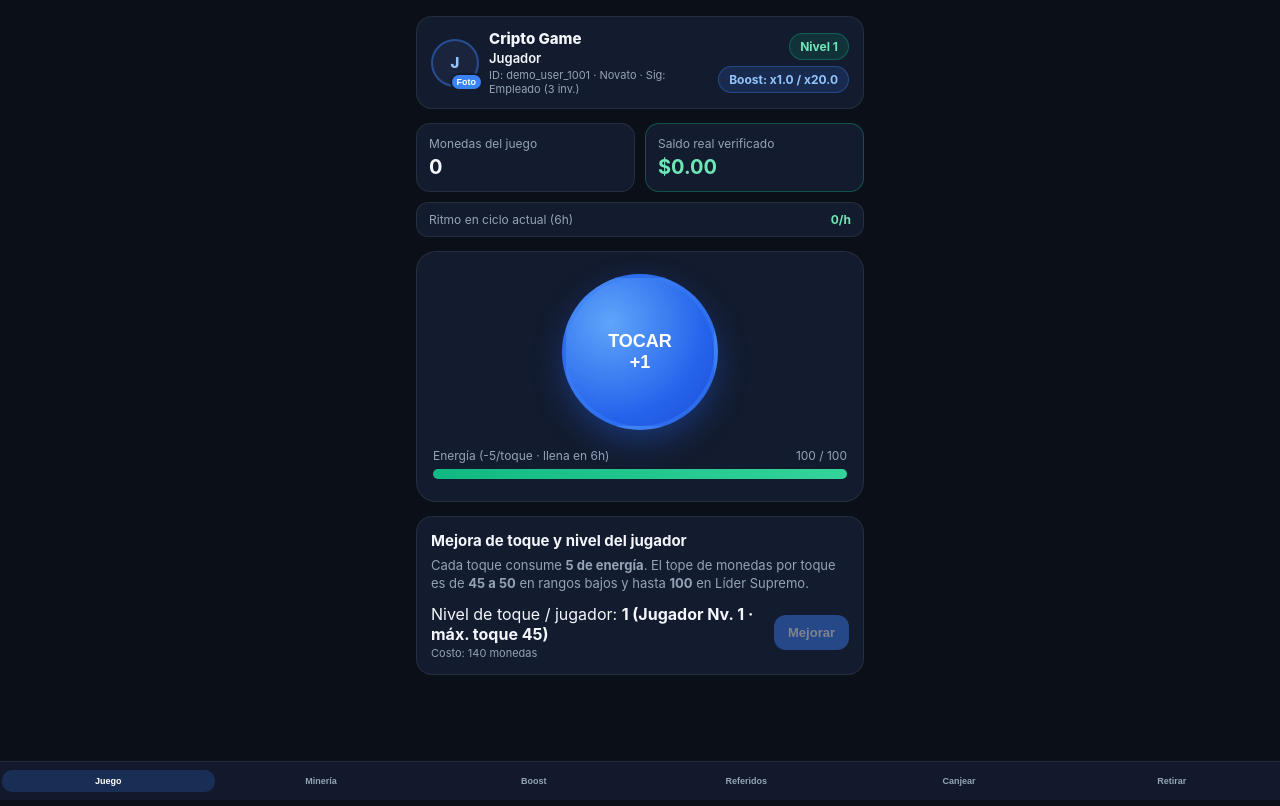
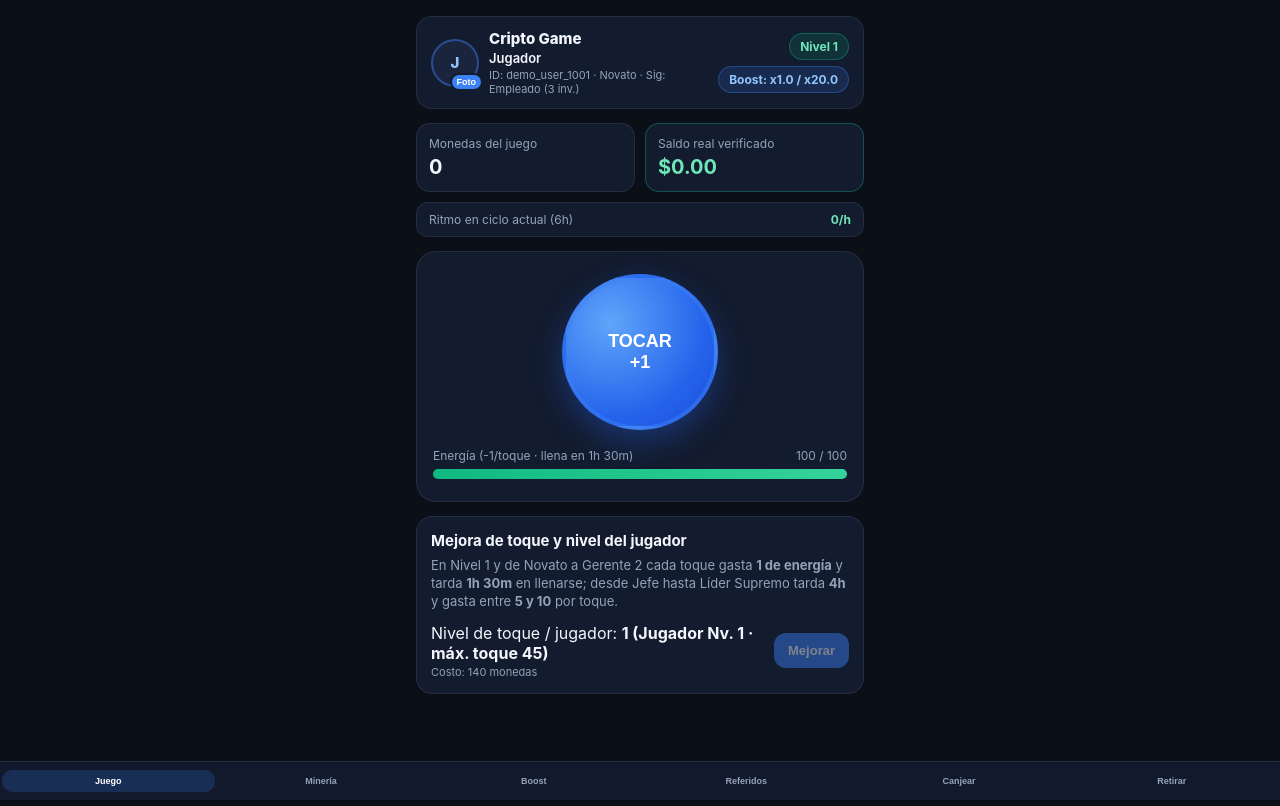
Before and after one commit to carlosmanueldelarosa010-afk/telegram_juego, a plain HTML site: page index.html in a window 1280 px wide. Drawn offline with Linux system fonts and the light colour scheme; no server answers.

Commit message:
Update energy cost and refill mechanics

```diff
--- a/index.html
+++ b/index.html
@@ -475,7 +475,7 @@
         </div>
         <div class="energy-wrap">
           <div class="energy-top">
-            <span id="energy-regen-label">Energía (-5 por toque · llena en 6h)</span>
+            <span id="energy-regen-label">Energía (-1/toque · llena en 1h 30m)</span>
             <span id="energy-text">100 / 100</span>
           </div>
           <div class="bar-bg">
@@ -486,7 +486,7 @@
 
       <div class="card">
         <div class="card-title">Mejora de toque y nivel del jugador</div>
-        <div class="card-desc">Cada toque consume <strong>5 de energía</strong>. El tope de monedas por toque es de <strong>45 a 50</strong> en rangos bajos y hasta <strong>100</strong> en Líder Supremo.</div>
+        <div class="card-desc">En Nivel 1 y de Novato a Gerente 2 cada toque gasta <strong>1 de energía</strong> y tarda <strong>1h 30m</strong> en llenarse; desde Jefe hasta Líder Supremo tarda <strong>4h</strong> y gasta entre <strong>5 y 10</strong> por toque.</div>
         <div class="row-between">
           <div>
             <div>Nivel de toque / jugador: <strong id="tap-lvl">1</strong></div>
@@ -965,26 +965,25 @@
     };
 
     const MAX_TOTAL_BOOST_CAP = 20.0;
-    const ENERGY_COST_PER_TAP = 5;
-    const ENERGY_FULL_REFILL_SECONDS = 6 * 3600; // 6 horas para llenar la energía
-
-    // maxTapCoins: 45-50 en rangos bajos, subiendo hasta 100 en Líder Supremo
+
+    // Novato a Gerente 2: llena en 1h 30m (5400s) y gasta 1 de energía por toque
+    // Jefe a Líder Supremo: llena en 4h (14400s) y gasta entre 5 y 10 de energía por toque
     const REFERRAL_RANKS = [
-      { minInvites: 0,   name: "Novato",        maxTapCoins: 45,  boostBonus: 0.0, energyBonus: 0,    rankCoinsBonus: 0,    maxBuyBoost: 5.0,  rigLimits: { rig_1: 1, rig_2: 1, rig_3: 1 } },
-      { minInvites: 3,   name: "Empleado",      maxTapCoins: 48,  boostBonus: 0.2, energyBonus: 100,  rankCoinsBonus: 100,  maxBuyBoost: 7.0,  rigLimits: { rig_1: 1, rig_2: 1, rig_3: 1 } },
-      { minInvites: 8,   name: "Gerente 1",     maxTapCoins: 50,  boostBonus: 0.5, energyBonus: 250,  rankCoinsBonus: 250,  maxBuyBoost: 9.0,  rigLimits: { rig_1: 2, rig_2: 1, rig_3: 1 } },
-      { minInvites: 15,  name: "Gerente 2",     maxTapCoins: 58,  boostBonus: 0.8, energyBonus: 450,  rankCoinsBonus: 500,  maxBuyBoost: 11.0, rigLimits: { rig_1: 2, rig_2: 2, rig_3: 1 } },
-      { minInvites: 25,  name: "Jefe",          maxTapCoins: 68,  boostBonus: 1.2, energyBonus: 700,  rankCoinsBonus: 900,  maxBuyBoost: 13.5, rigLimits: { rig_1: 2, rig_2: 2, rig_3: 2 } },
-      { minInvites: 40,  name: "Líder",         maxTapCoins: 78,  boostBonus: 1.6, energyBonus: 1000, rankCoinsBonus: 1500, maxBuyBoost: 16.0, rigLimits: { rig_1: 3, rig_2: 2, rig_3: 2 } },
-      { minInvites: 65,  name: "Profesional",   maxTapCoins: 88,  boostBonus: 2.2, energyBonus: 1400, rankCoinsBonus: 2500, maxBuyBoost: 18.0, rigLimits: { rig_1: 3, rig_2: 3, rig_3: 2 } },
-      { minInvites: 100, name: "Líder Supremo", maxTapCoins: 100, boostBonus: 3.5, energyBonus: 1900, rankCoinsBonus: 5000, maxBuyBoost: 20.0, rigLimits: { rig_1: 3, rig_2: 3, rig_3: 3 } }
+      { minInvites: 0,   name: "Novato",        maxTapCoins: 45,  refillSeconds: 5400,  tapEnergyCost: 1,  boostBonus: 0.0, energyBonus: 0,    rankCoinsBonus: 0,    maxBuyBoost: 5.0,  rigLimits: { rig_1: 1, rig_2: 1, rig_3: 1 } },
+      { minInvites: 3,   name: "Empleado",      maxTapCoins: 48,  refillSeconds: 5400,  tapEnergyCost: 1,  boostBonus: 0.2, energyBonus: 100,  rankCoinsBonus: 100,  maxBuyBoost: 7.0,  rigLimits: { rig_1: 1, rig_2: 1, rig_3: 1 } },
+      { minInvites: 8,   name: "Gerente 1",     maxTapCoins: 50,  refillSeconds: 5400,  tapEnergyCost: 1,  boostBonus: 0.5, energyBonus: 250,  rankCoinsBonus: 250,  maxBuyBoost: 9.0,  rigLimits: { rig_1: 2, rig_2: 1, rig_3: 1 } },
+      { minInvites: 15,  name: "Gerente 2",     maxTapCoins: 58,  refillSeconds: 5400,  tapEnergyCost: 1,  boostBonus: 0.8, energyBonus: 450,  rankCoinsBonus: 500,  maxBuyBoost: 11.0, rigLimits: { rig_1: 2, rig_2: 2, rig_3: 1 } },
+      { minInvites: 25,  name: "Jefe",          maxTapCoins: 68,  refillSeconds: 14400, tapEnergyCost: 5,  boostBonus: 1.2, energyBonus: 700,  rankCoinsBonus: 900,  maxBuyBoost: 13.5, rigLimits: { rig_1: 2, rig_2: 2, rig_3: 2 } },
+      { minInvites: 40,  name: "Líder",         maxTapCoins: 78,  refillSeconds: 14400, tapEnergyCost: 7,  boostBonus: 1.6, energyBonus: 1000, rankCoinsBonus: 1500, maxBuyBoost: 16.0, rigLimits: { rig_1: 3, rig_2: 2, rig_3: 2 } },
+      { minInvites: 65,  name: "Profesional",   maxTapCoins: 88,  refillSeconds: 14400, tapEnergyCost: 8,  boostBonus: 2.2, energyBonus: 1400, rankCoinsBonus: 2500, maxBuyBoost: 18.0, rigLimits: { rig_1: 3, rig_2: 3, rig_3: 2 } },
+      { minInvites: 100, name: "Líder Supremo", maxTapCoins: 100, refillSeconds: 14400, tapEnergyCost: 10, boostBonus: 3.5, energyBonus: 1900, rankCoinsBonus: 5000, maxBuyBoost: 20.0, rigLimits: { rig_1: 3, rig_2: 3, rig_3: 3 } }
     ];
 
     const MIN_REDEEM_LEVEL = 12;
     const REQUIRED_LEVEL_FOR_BOOST = 12;
     const MIN_WITHDRAW_USDT = 10;
     const CYCLE_DURATION_SECONDS = 6 * 3600;
-    const STORAGE_KEY = "tg_mini_game_client_cache_v8";
+    const STORAGE_KEY = "tg_mini_game_client_cache_v9";
 
     const RIGS_CATALOG = [
       { id: "rig_1", name: "Rig Básico",   singleCycleCoins: 900,  tripleCycleCoins: 2800,  baseCost: 1100, costStep: 950,  maxCost: 7500,  maxCap: 3 },
@@ -1156,6 +1155,24 @@
       return idx >= 0 && idx < REFERRAL_RANKS.length - 1 ? REFERRAL_RANKS[idx + 1] : null;
     }
 
+    function getRefillDurationSeconds() {
+      // En Nivel 1 o en rangos Novato hasta Gerente 2: 1 hora 30 minutos (5400s)
+      if (getPlayerLevel() <= 1) return 5400;
+      const rank = getCurrentReferralRank();
+      return Number(rank.refillSeconds) || 5400;
+    }
+
+    function getTapEnergyCost() {
+      // En Nivel 1 o en rangos Novato hasta Gerente 2: 1 de energía por toque
+      if (getPlayerLevel() <= 1) return 1;
+      const rank = getCurrentReferralRank();
+      return Math.max(1, Math.min(10, Number(rank.tapEnergyCost) || 1));
+    }
+
+    function formatRefillLabel(sec) {
+      return sec >= 14400 ? "4h" : "1h 30m";
+    }
+
     function getMaxPurchasableBoost() {
       const rank = getCurrentReferralRank();
       const cap = typeof rank.maxBuyBoost === "number" ? rank.maxBuyBoost : 5.0;
@@ -1226,9 +1243,8 @@
       return refsOk && fundedOk;
     }
 
-    // Llenado completo en 6 horas (21,600 segundos)
     function getEnergyRegenPerSec() {
-      return (state.maxEnergy || 100) / ENERGY_FULL_REFILL_SECONDS;
+      return (state.maxEnergy || 100) / getRefillDurationSeconds();
     }
 
     function syncRankAndBoostBenefits() {
@@ -1275,7 +1291,7 @@
       if (elapsedSec >= 1) {
         if (state.energy < state.maxEnergy) {
           const regen = getEnergyRegenPerSec() * elapsedSec;
-          if (regen >= 0.05) {
+          if (regen >= 0.01) {
             state.energy = Math.min(state.maxEnergy, Number((state.energy + regen).toFixed(4)));
             state.lastTick = now;
           }
@@ -1454,7 +1470,6 @@
       return Math.floor(140 * Math.pow(2.35, getEffectiveTapLevel() - 1));
     }
 
-    // 45-50 en rangos bajos, hasta 100 en Líder Supremo
     function getTapGain() {
       const rank = getCurrentReferralRank();
       const capByRank = Number(rank.maxTapCoins) || 45;
@@ -2026,7 +2041,7 @@
 
       document.getElementById("current-rank-summary").textContent =
         `Rango actual: ${rank.name} (${count} invitados verificados) · ${nextRankMsg} · ` +
-        `Energía máx.: ${100 + rank.energyBonus} · Llena en 6h · Máx. toque: ${rank.maxTapCoins}`;
+        `Energía máx.: ${100 + rank.energyBonus} · Llena en ${formatRefillLabel(rank.refillSeconds)} · Gasto toque: -${rank.tapEnergyCost}`;
 
       const ranksListEl = document.getElementById("ranks-list");
       ranksListEl.textContent = "";
@@ -2050,7 +2065,7 @@
         const rigsLine = document.createElement("div");
         rigsLine.className = "user-sub";
         rigsLine.style.marginTop = "3px";
-        rigsLine.textContent = `Energía máx.: ${100 + r.energyBonus} · Llena en 6h · Máx. toque: ${r.maxTapCoins} · Límite 6h (Bás/Avz/Pro): ${r.rigLimits.rig_1} / ${r.rigLimits.rig_2} / ${r.rigLimits.rig_3}`;
+        rigsLine.textContent = `Energía máx.: ${100 + r.energyBonus} · Llena en ${formatRefillLabel(r.refillSeconds)} · Gasto toque: -${r.tapEnergyCost} · Máx. toque: ${r.maxTapCoins}`;
 
         const perksLine = document.createElement("div");
         perksLine.className = "user-sub";
@@ -2202,6 +2217,8 @@
       const maxBuyBoost = getMaxPurchasableBoost();
       const currentPurchased = Math.min(MAX_TOTAL_BOOST_CAP, Number(state.purchasedBoostMult) || 1.0);
       const totalBoostCapped = Math.min(MAX_TOTAL_BOOST_CAP, Number(state.productivityMultiplier) || 1.0);
+      const tapCostEnergy = getTapEnergyCost();
+      const refillLabel = formatRefillLabel(getRefillDurationSeconds());
 
       const fullName = tgUser
         ? [tgUser.first_name, tgUser.last_name].filter(Boolean).join(" ")
@@ -2231,7 +2248,7 @@
 
       document.getElementById("tap-power").textContent = getTapGain();
       document.getElementById("energy-regen-label").textContent =
-        `Energía (-${ENERGY_COST_PER_TAP}/toque · llena en 6h)`;
+        `Energía (-${tapCostEnergy}/toque · llena en ${refillLabel})`;
       const shownEnergy = Math.floor(state.energy);
       document.getElementById("energy-text").textContent = `${shownEnergy.toLocaleString()} / ${state.maxEnergy.toLocaleString()}`;
       document.getElementById("energy-bar").style.width = `${Math.min(100, (state.energy / state.maxEnergy) * 100)}%`;
@@ -2280,12 +2297,13 @@
 
     document.getElementById("tap-btn").addEventListener("click", () => {
       updatePassiveEnergy();
-      if (Math.floor(state.energy) < ENERGY_COST_PER_TAP) {
-        showToast(`Necesitas al menos ${ENERGY_COST_PER_TAP} de energía. Llena en 6 horas.`);
+      const costEnergy = getTapEnergyCost();
+      if (Math.floor(state.energy) < costEnergy) {
+        showToast(`Necesitas al menos ${costEnergy} de energía para tocar.`);
         return;
       }
       const gain = getTapGain();
-      state.energy = Math.max(0, Number((state.energy - ENERGY_COST_PER_TAP).toFixed(4)));
+      state.energy = Math.max(0, Number((state.energy - costEnergy).toFixed(4)));
       state.coins += gain;
       spawnFloatingGain(gain);
       haptic("light");
```
